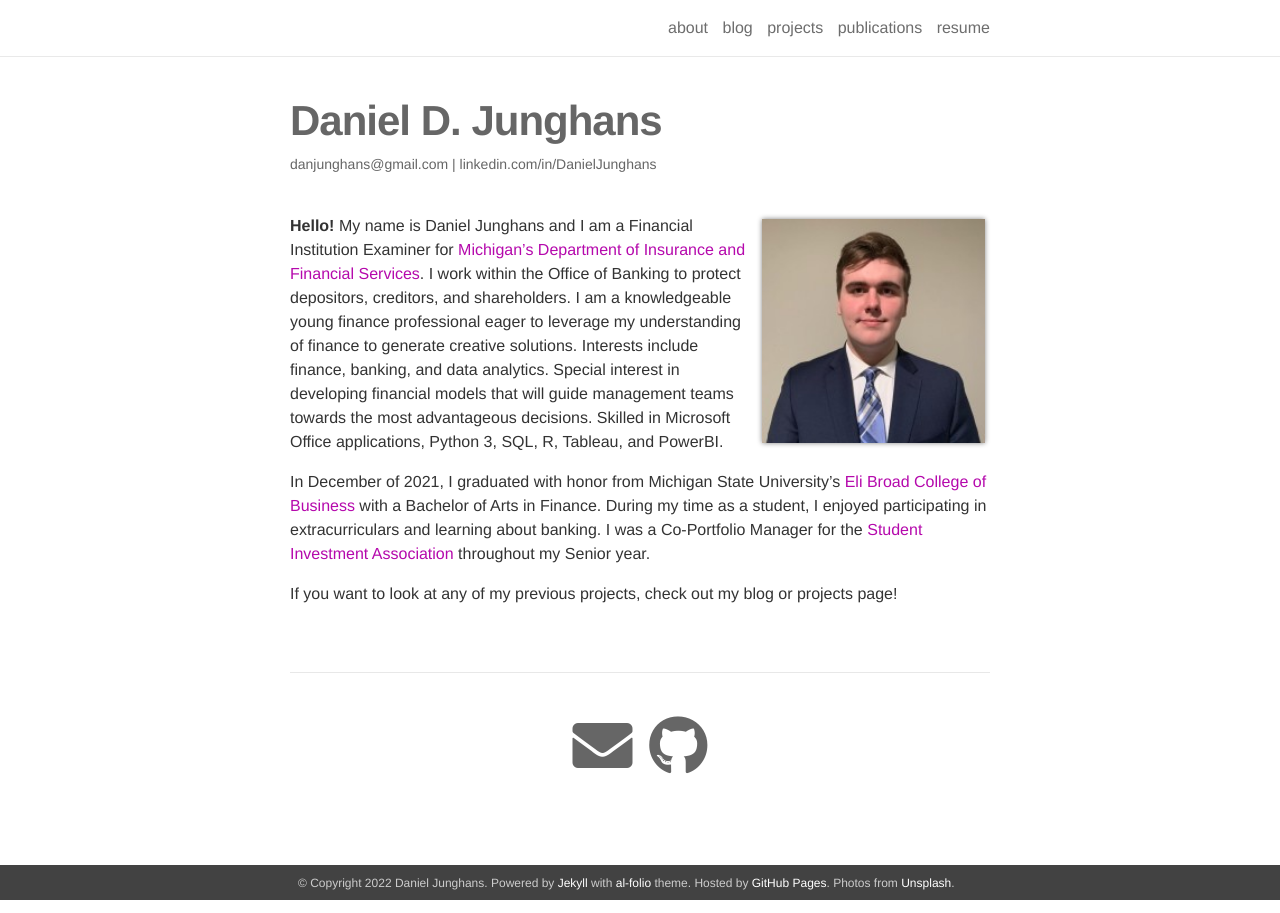
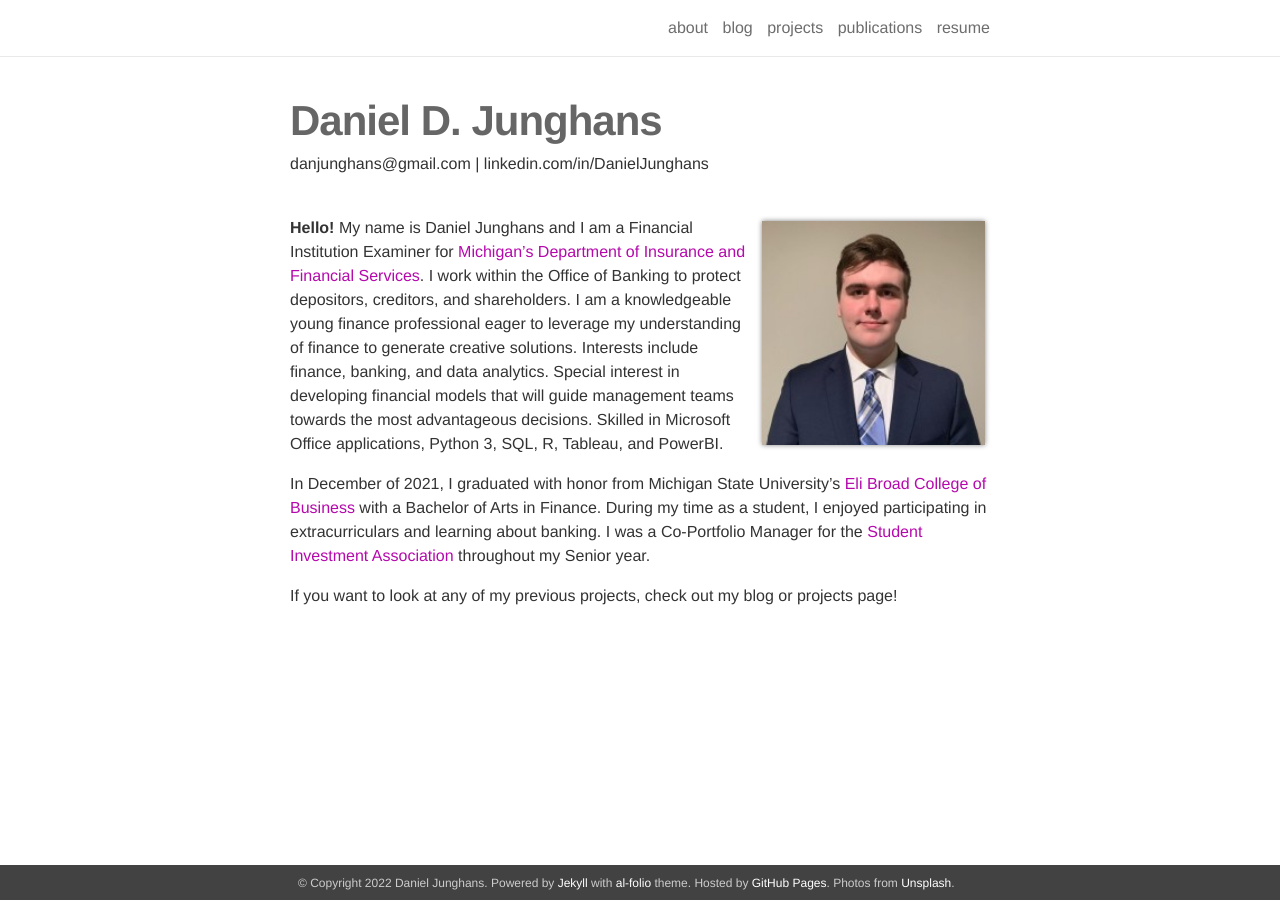
Before and after one commit to DanielJunghans/danieljunghans.github.io, a Jekyll site: the page built from _pages/about.md, in a window 1280 px wide. Built offline with Jekyll 4.4.1, drawn with Linux system fonts in a browser that asks for light colours; nearby versions of some CDN libraries.

Commit message:
layout change

```diff
--- a/_layouts/page.html
+++ b/_layouts/page.html
@@ -1,23 +1,16 @@
 ---
 layout: default
 ---
+<!-- page.html -->
         <div class="post">
 
           <header class="post-header">
             <h1 class="post-title">{{ page.title }}</h1>
-    <h5 class="post-description">{{ page.description }}</h5>
+            <p class="post-description">{{ page.description }}</p>
           </header>
 
-  <article class="post-content {{page.title}} clearfix">
+          <article>
             {{ content }}
           </article>
 
-  {% if page.news %}
-    {% include news.html %}
-  {% endif %}
-
-  {% if page.social %}
-    {% include social.html %}
-  {% endif %}
-
         </div>
```
Lines whose indentation alone changed are shown as unchanged.
